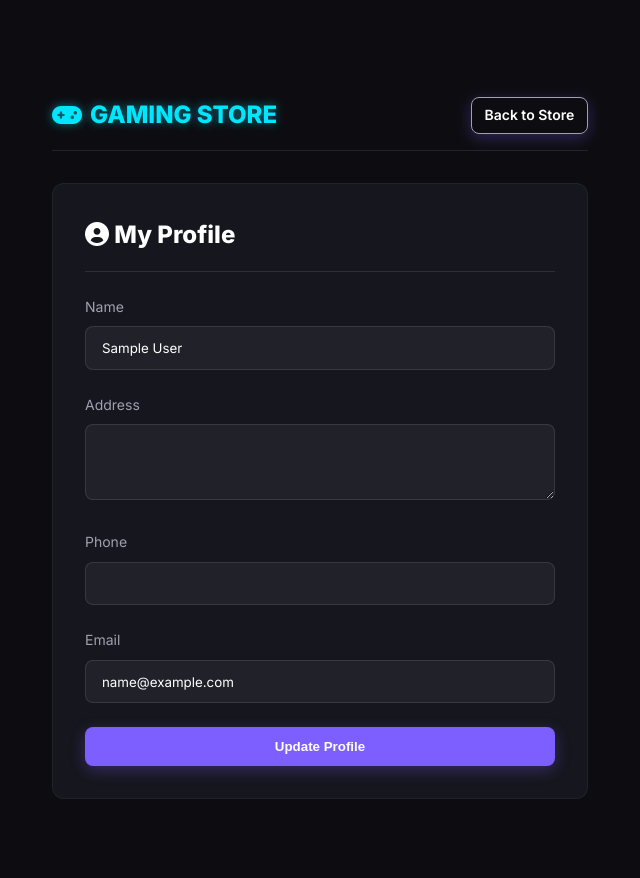
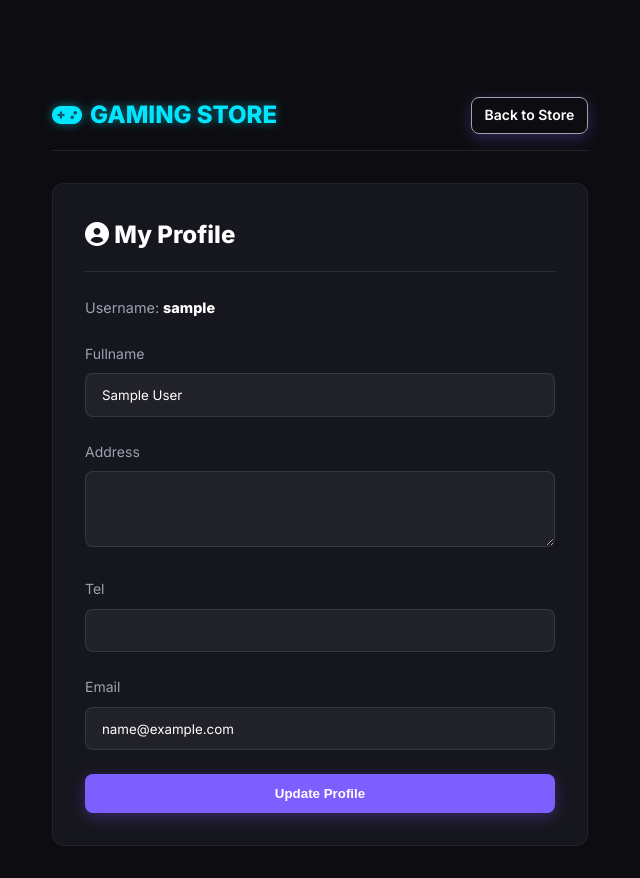
Before and after one commit to 67219010026-create/pretest-gamingstore-26, a PHP site: page /profile.php in a window 1280 px wide. Shown: the whole page, without its empty margins (320-960 px from the left). Before the commit the page ends 799 px from the top, so only its background shows below. Run offline with PHP 8.4, Linux system fonts and the light colour scheme; the visitor is signed in with stand-in values (Sample User, id 1).

Commit message:
refactor: Update user authentication and profile management to use username, fullname, and tel fields, and standardize admin role case.

```diff
--- a/login.php
+++ b/login.php
@@ -25,8 +25,8 @@
                 <input type="hidden" name="action" value="login">
 
                 <div class="form-group" style="margin-bottom: 1rem;">
-                    <label style="display: block; margin-bottom: 0.5rem; color: var(--text-secondary);">Email</label>
-                    <input type="email" name="email" required
+                    <label style="display: block; margin-bottom: 0.5rem; color: var(--text-secondary);">Username</label>
+                    <input type="text" name="username" required
                         style="width: 100%; padding: 0.8rem; border-radius: 8px; border: 1px solid #333; background: var(--bg-primary); color: var(--text-primary);">
                 </div>
 
--- a/profile.php
+++ b/profile.php
@@ -11,15 +11,15 @@ $user_id = $_SESSION['user_id'];
 $message = "";
 
 if ($_SERVER['REQUEST_METHOD'] === 'POST') {
-    $name = $_POST['name'];
+    $fullname = $_POST['fullname'];
     $address = $_POST['address'];
-    $phone = $_POST['phone'];
+    $tel = $_POST['tel'];
     $email = $_POST['email'];
 
     try {
-        $stmt = $pdo->prepare("UPDATE users SET name=?, address=?, phone=?, email=? WHERE id=?");
-        $stmt->execute([$name, $address, $phone, $email, $user_id]);
-        $_SESSION['user_name'] = $name;
+        $stmt = $pdo->prepare("UPDATE users SET fullname=?, address=?, tel=?, email=? WHERE id=?");
+        $stmt->execute([$fullname, $address, $tel, $email, $user_id]);
+        $_SESSION['user_name'] = $fullname;
         $message = "Profile updated successfully!";
     } catch (PDOException $e) {
         $message = "Error: " . $e->getMessage();
@@ -59,6 +59,11 @@ $user = $stmt->fetch();
                 <i class="fa-solid fa-user-circle"></i> My Profile
             </h2>
 
+            <div style="margin-bottom: 1.5rem; color: var(--text-secondary); font-size: 0.9rem;">
+                Username: <strong
+                    style="color: var(--text-primary);"><?php echo htmlspecialchars($user['username']); ?></strong>
+            </div>
+
             <?php if ($message): ?>
                 <div
                     style="background: rgba(46, 213, 115, 0.2); color: #2ed573; padding: 1rem; border-radius: 8px; margin-bottom: 1.5rem;">
@@ -68,9 +73,9 @@ $user = $stmt->fetch();
 
             <form method="POST">
                 <div class="form-group">
-                    <label class="form-label">Name</label>
-                    <input type="text" name="name" class="form-control"
-                        value="<?php echo htmlspecialchars($user['name']); ?>" required>
+                    <label class="form-label">Fullname</label>
+                    <input type="text" name="fullname" class="form-control"
+                        value="<?php echo htmlspecialchars($user['fullname']); ?>" required>
                 </div>
 
                 <div class="form-group">
@@ -80,9 +85,9 @@ $user = $stmt->fetch();
                 </div>
 
                 <div class="form-group">
-                    <label class="form-label">Phone</label>
-                    <input type="tel" name="phone" class="form-control"
-                        value="<?php echo htmlspecialchars($user['phone']); ?>" required>
+                    <label class="form-label">Tel</label>
+                    <input type="tel" name="tel" class="form-control"
+                        value="<?php echo htmlspecialchars($user['tel']); ?>" required>
                 </div>
 
                 <div class="form-group">
```
Also changed, not shown: admin_orders.php (+9 -18 lines), admin_users.php (+13 -16 lines), auth.php (+13 -11 lines), checkout.php (+8 -19 lines), database_setup.sql (+6 -5 lines), register.php (+10 -4 lines).
